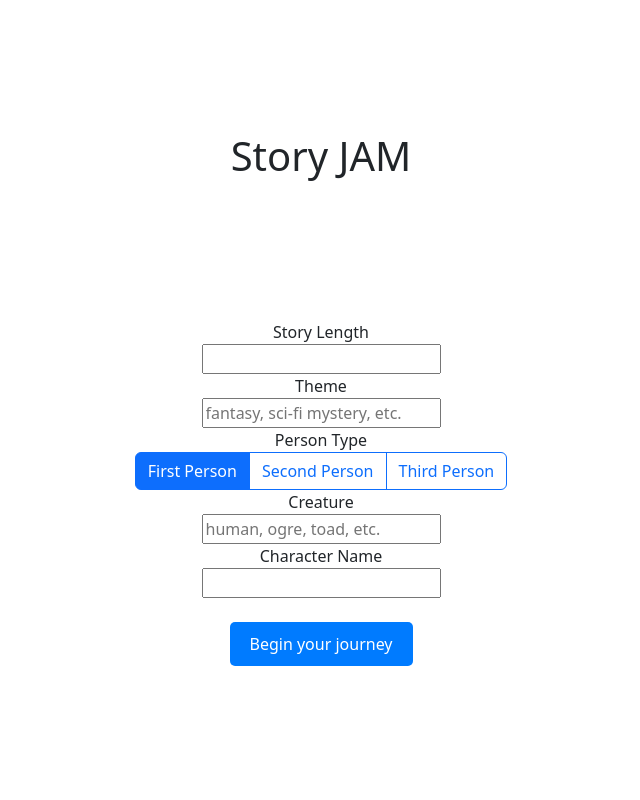
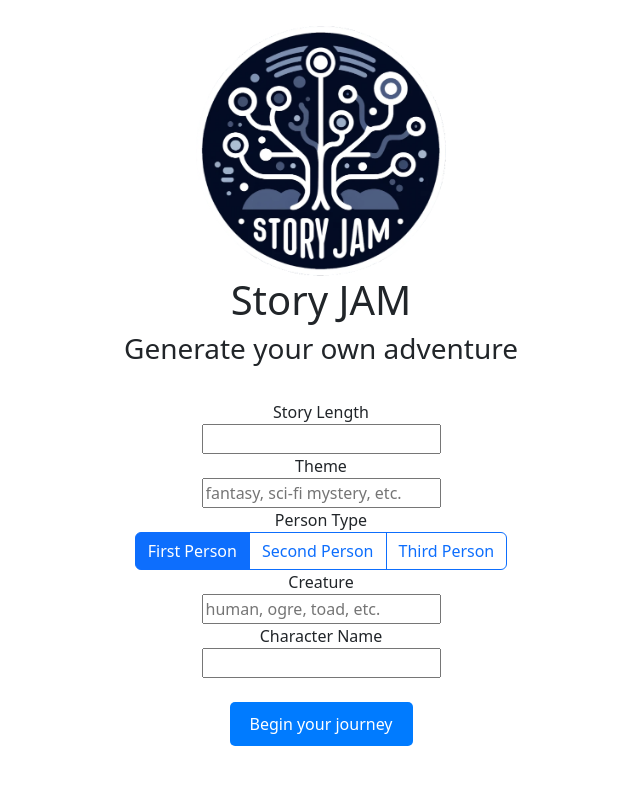
Before and after one commit to meetkpatel20/AI_Cap, a Flask app: page / in a window 1280 px wide. Shown: the whole page, without its empty margins (319-959 px from the left). Run offline with Flask 3, Linux system fonts and the light colour scheme.

Commit message:
Logo editing and implementing

```diff
--- a/app/static/styles/start.css
+++ b/app/static/styles/start.css
@@ -52,11 +52,12 @@ form {
 
 div.top {
     display: flex;
+    flex-direction: column;
     justify-content: center;
     align-items: center;
-    height: 40vh;
+    height: 50vh;
 }
 
 div.bottom {
-    height: 60vh;
+    height: 50vh;
 }
--- a/app/templates/begin.html
+++ b/app/templates/begin.html
@@ -4,7 +4,8 @@
     <head>
         <meta charset="UTF-8" />
         <meta name="viewport" content="width=device-width, initial-scale=1" />
-        <title>Story JAM: Chapter 1: {{ title }}</title>
+        <title>Story JAM: Ch. 1: {{ title }}</title>
+        <link rel="icon" type="image/png" href="/static/image/Story_JAM_Logo_Final.png"/>
         <link href="{{ url_for('static', filename='styles/game.css') }}" rel="stylesheet" />
 
         <!-- Testing bootstrap code from CS 120-->
--- a/app/templates/end.html
+++ b/app/templates/end.html
@@ -4,7 +4,8 @@
     <head>
         <meta charset="UTF-8" />
         <meta name="viewport" content="width=device-width, initial-scale=1" />
-        <title>Story JAM: Chapter {{ chapter_num }}: {{ title }} (END)</title>
+        <title>Story JAM: Ch. {{ chapter_num }}: {{ title }} (END)</title>
+        <link rel="icon" type="image/png" href="/static/image/Story_JAM_Logo_Final.png"/>
         <link href="{{ url_for('static', filename='styles/game.css') }}" rel="stylesheet" />
 
         <!-- Testing bootstrap code from CS 120-->
--- a/app/templates/game.html
+++ b/app/templates/game.html
@@ -4,7 +4,8 @@
     <head>
         <meta charset="UTF-8" />
         <meta name="viewport" content="width=device-width, initial-scale=1" />
-        <title>Story Jam: Chapter {{ chapter_num }}: {{ title }}</title>
+        <title>Story JAM: Ch. {{ chapter_num }}: {{ title }}</title>
+        <link rel="icon" type="image/png" href="/static/image/Story_JAM_Logo_Final.png"/>
         <link href="{{ url_for('static', filename='styles/game.css') }}" rel="stylesheet" />
 
         <!-- Testing bootstrap code from CS 120-->
--- a/app/templates/start.html
+++ b/app/templates/start.html
@@ -10,6 +10,7 @@
     <meta charset="UTF-8" />
     <meta name="viewport" content="width=device-width, initial-scale=1" />
     <title>Story JAM</title>
+    <link rel="icon" type="image/png" href="/static/image/Story_JAM_Logo_Final.png"/>
     <link rel="stylesheet" type="text/css" href="{{ url_for('static', filename='styles/start.css') }}" />
 
     <!-- Testiong bootstrap code from CS 120-->
@@ -23,7 +24,9 @@
 
 <body>
     <div class="top">
+        <img src="/static/image/Story_JAM_Logo_Final.png" alt="Story JAM logo" height="250em" width="250em">
         <h1>Story JAM</h1>
+        <h3>Generate your own adventure</h3>
         <!-- Professor Porter suggestions: "GPT Your Own Adventure", "Chat Your Own Adventure" -->
     </div>
     <div class="bottom">
```
Also changed, not shown: app/static/image/Story JAM Logo 4.png (deleted), app/static/image/Story_JAM_Logo.png (renamed from app/static/image/Story JAM Logo.png), app/static/image/Story_JAM_Logo_3.png (renamed from app/static/image/Story JAM Logo 3.png), app/static/image/Story_JAM_Logo_Final.png (added).
